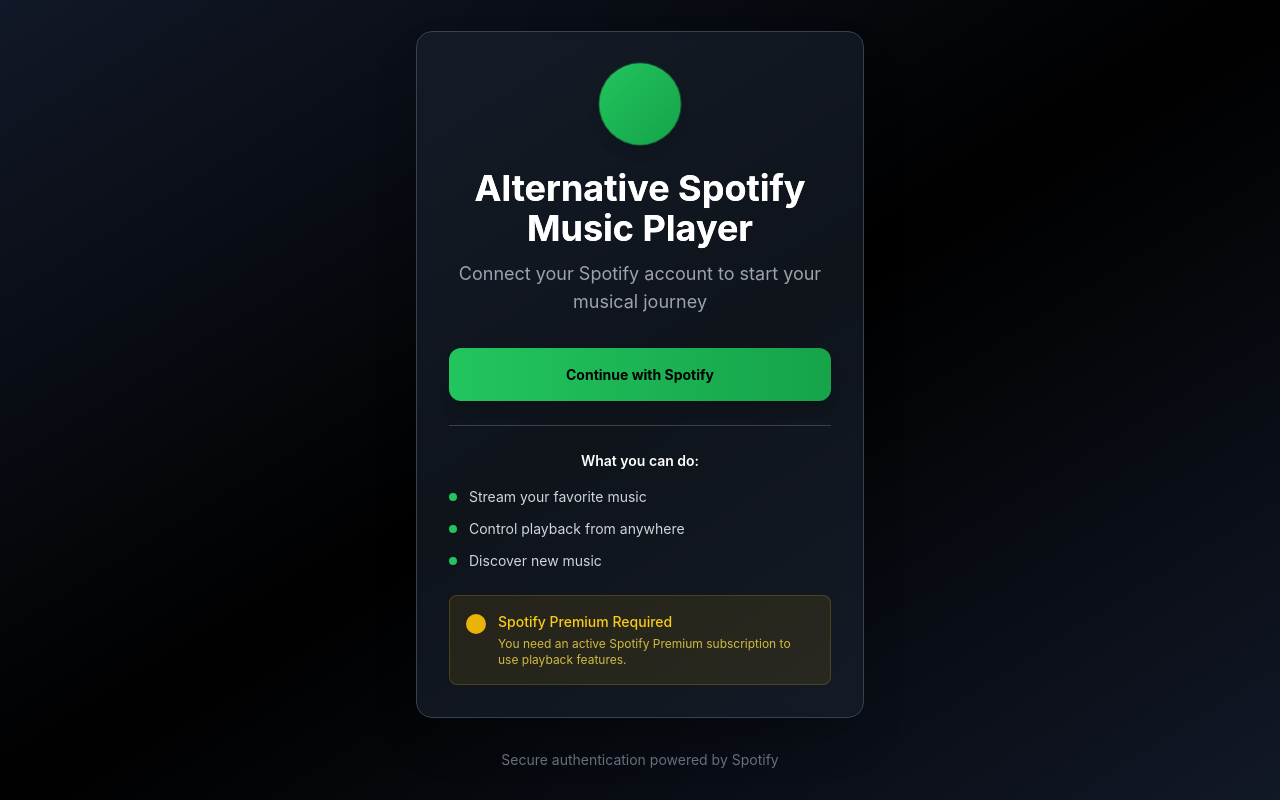
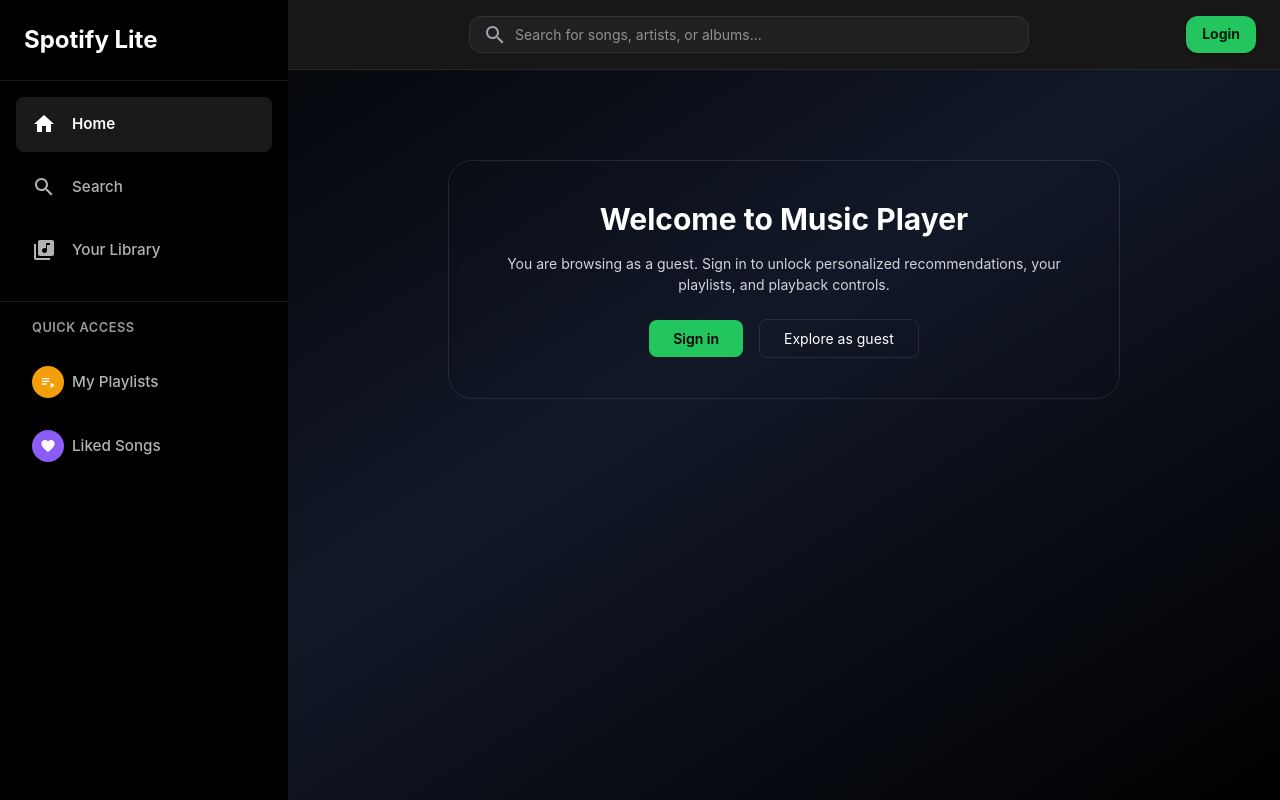
Before and after one commit to WillWiC/music-player-client, a React (Vite) app: page / in a window 1280 px wide. Before the commit this address led to /login. Built offline with nearby package versions, Linux system fonts and the light colour scheme.

Commit message:
feat: implement guest access for Dashboard, Discovery, Library, and Search pages

```diff
--- a/src/pages/Dashboard.tsx
+++ b/src/pages/Dashboard.tsx
@@ -420,10 +420,11 @@
       return;
     }
 
-    // If user is not authenticated and not loading, redirect to login
+    // If user is not authenticated and not loading, stay on Dashboard as a guest
+    // Do not redirect to /login automatically; allow guest experience and skip
+    // authenticated-only data fetching below.
     if (!token) {
-      console.log('No token found and not loading, redirecting to login...');
-      navigate('/login');
+      console.log('No token found and not loading, staying on Dashboard as guest');
       return;
     }
 
@@ -577,14 +578,35 @@
     </div>
   );
 
-  // Show loading or redirect if not authenticated
+  // Guest experience: if not authenticated, show a lightweight guest dashboard
   if (!token) {
     return (
-      <div className="min-h-screen bg-gradient-to-br from-black via-gray-900 to-black flex items-center justify-center">
-        <div className="text-white text-center">
-          <CircularProgress sx={{ color: 'primary.main', mb: 2 }} />
-          <p>Redirecting to login...</p>
-        </div>
+      <div className="min-h-screen bg-gradient-to-br from-black via-gray-900 to-black flex">
+        <Header onMobileMenuToggle={() => setSidebarOpen(true)} />
+        <Sidebar isOpen={sidebarOpen} onClose={() => setSidebarOpen(false)} onHomeClick={() => navigate('/dashboard')} />
+
+        <main className="flex-1 lg:ml-72 pb-24 pt-20">
+          <div className="relative max-w-4xl mx-auto py-20 px-6 sm:px-8 lg:px-12">
+            <div className="max-w-2xl mx-auto text-center bg-white/3 border border-white/10 rounded-3xl p-10 backdrop-blur-sm">
+              <h1 className="text-3xl font-bold text-white mb-4">Welcome to Music Player</h1>
+              <p className="text-gray-300 mb-6">You are browsing as a guest. Sign in to unlock personalized recommendations, your playlists, and playback controls.</p>
+              <div className="flex items-center justify-center gap-4">
+                <button
+                  onClick={() => navigate('/login')}
+                  className="px-6 py-2 bg-green-500 hover:bg-green-400 text-black font-semibold rounded-lg"
+                >
+                  Sign in
+                </button>
+                <button
+                  onClick={() => navigate('/discover')}
+                  className="px-6 py-2 border border-white/10 text-white rounded-lg"
+                >
+                  Explore as guest
+                </button>
+              </div>
+            </div>
+          </div>
+        </main>
       </div>
     );
   }
--- a/src/pages/Discovery.tsx
+++ b/src/pages/Discovery.tsx
@@ -398,8 +398,9 @@
   React.useEffect(() => {
     if (authLoading) return;
 
+    // If no token, stay on Discovery as guest - don't auto-redirect to login
     if (!token) {
-      navigate('/login');
+      console.log('No token - Discovery will show guest content');
       return;
     }
 
@@ -445,10 +446,28 @@
     );
   }
 
+  // Allow guest users: show a lightweight prompt/cta when not authenticated
   if (!token) {
     return (
-      <div className="h-screen bg-gradient-to-br from-purple-900 via-black to-gray-900 flex items-center justify-center">
-        <p className="text-white text-lg">Please log in to view this page.</p>
+      <div className="min-h-screen bg-gradient-to-br from-purple-900 via-black to-gray-900 flex items-center justify-center p-6">
+        <div className="max-w-xl w-full text-center bg-white/3 border border-white/10 rounded-3xl p-8 backdrop-blur-sm">
+          <h1 className="text-3xl font-bold text-white mb-3">Discover Music (Guest)</h1>
+          <p className="text-gray-300 mb-6">Sign in to unlock personalized recommendations and your playlists — or continue exploring as a guest.</p>
+          <div className="flex justify-center gap-4">
+            <button
+              onClick={() => navigate('/login')}
+              className="px-6 py-2 bg-green-500 hover:bg-green-400 text-black font-semibold rounded-lg"
+            >
+              Sign in
+            </button>
+            <button
+              onClick={() => setSidebarOpen(true)}
+              className="px-6 py-2 border border-white/10 text-white rounded-lg"
+            >
+              Continue as guest
+            </button>
+          </div>
+        </div>
       </div>
     );
   }
--- a/src/pages/Library.tsx
+++ b/src/pages/Library.tsx
@@ -67,8 +67,10 @@
 
   const [loading, setLoading] = React.useState(true);
   React.useEffect(() => {
+    // If no token, show guest prompt and skip loading library data
     if (!token) {
-      navigate('/login');
+      console.log('Library loaded without token - guest mode');
+      setLoading(false);
       return;
     }
 
--- a/src/pages/Search.tsx
+++ b/src/pages/Search.tsx
@@ -34,10 +34,11 @@
   const [activeTab, setActiveTab] = React.useState(0);
 
   React.useEffect(() => {
+    // Don't auto-redirect to login; allow guest access to search UI but disable playback/searching when unauthenticated
     if (!token) {
-      navigate('/login');
+      console.log('Search page loaded without token - guest mode');
     }
-  }, [token, navigate]);
+  }, [token]);
 
   const runSearch = React.useCallback(async (q: string) => {
     if (!token || !q.trim()) {
```
